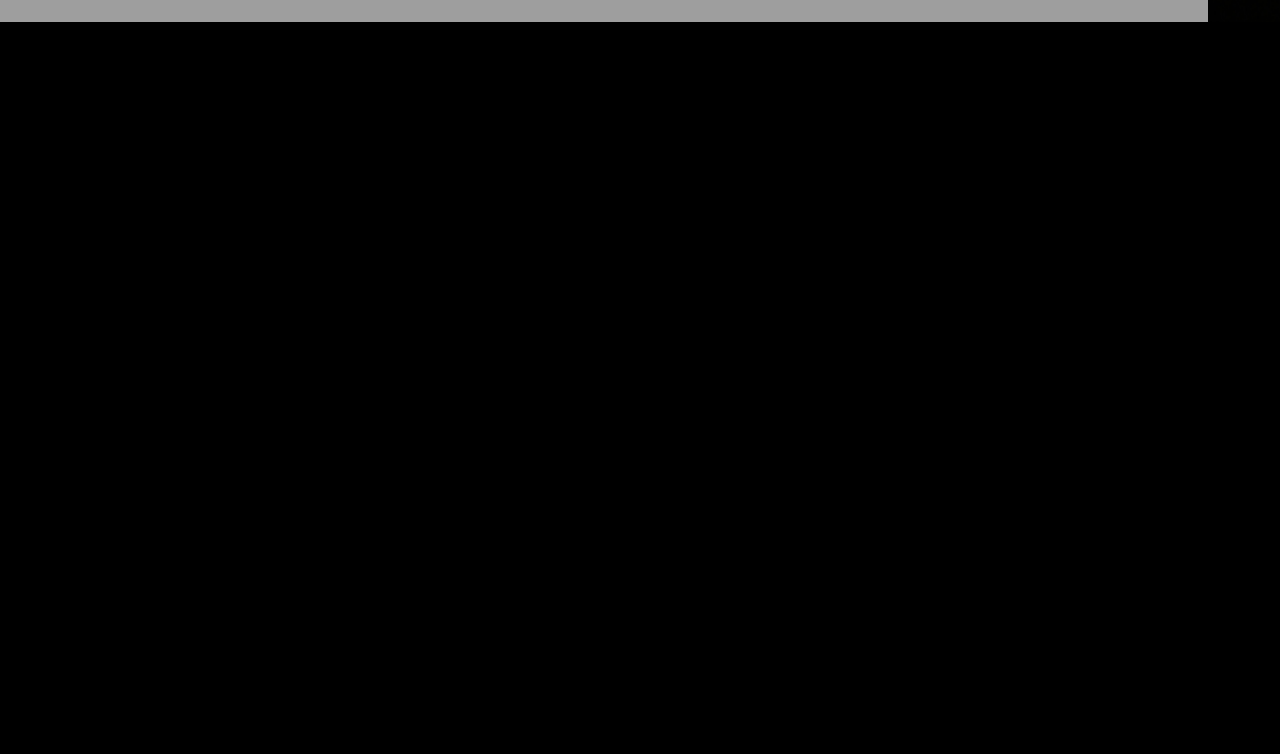
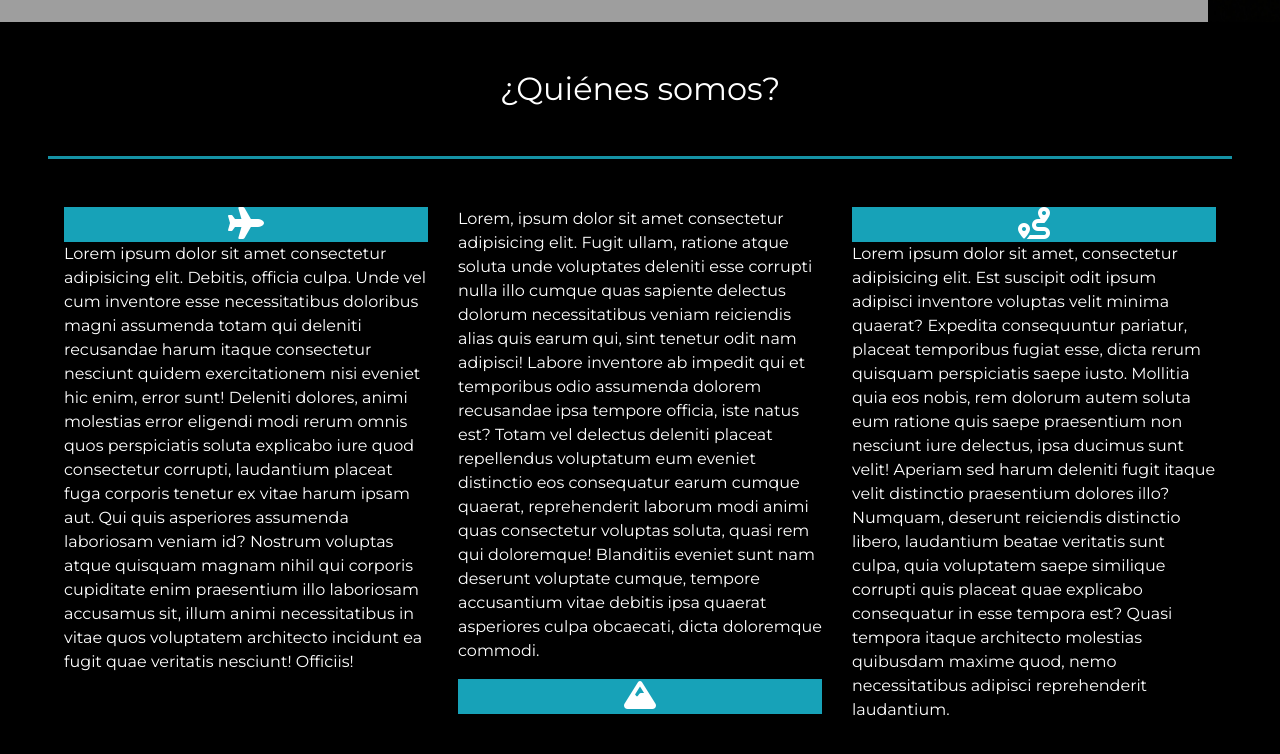
Before and after one commit to seba210391/ViajesChile, a plain HTML site: page index.html in a window 1280 px wide. Shown: the part 778-1532 px from the top of the page. Before the commit the page ends 800 px from the top, so only its background shows below. Drawn offline with nearby package versions, Linux system fonts and the light colour scheme; grey boxes are pictures that could not be loaded.

Commit message:
añadí QuienesSomos

```diff
--- a/index.html
+++ b/index.html
@@ -70,6 +70,35 @@
         </div>
     </div>
 
+    <section id="QuienesSomos" class="my-5 px-5 pb-5 d-none d-lg-block">
+        <h2 class="text-center">¿Quiénes somos?</h2>
+        <hr class="bg-info my-5">
+
+        <div class="row px-3">
+            <div class="col-12 col-lg-4">
+                <div class="bg-info text-center">
+                    <i class="fas fa-plane fa-2x"></i>
+                </div>
+                <p>Lorem ipsum dolor sit amet consectetur adipisicing elit. Debitis, officia culpa. Unde vel cum inventore esse necessitatibus doloribus magni assumenda totam qui deleniti recusandae harum itaque consectetur nesciunt quidem exercitationem nisi eveniet hic enim, error sunt! Deleniti dolores, animi molestias error eligendi modi rerum omnis quos perspiciatis soluta explicabo iure quod consectetur corrupti, laudantium placeat fuga corporis tenetur ex vitae harum ipsam aut. Qui quis asperiores assumenda laboriosam veniam id? Nostrum voluptas atque quisquam magnam nihil qui corporis cupiditate enim praesentium illo laboriosam accusamus sit, illum animi necessitatibus in vitae quos voluptatem architecto incidunt ea fugit quae veritatis nesciunt! Officiis!</p>
+            </div>
+
+            <div class=" col-12 col-lg-4">
+                <p>Lorem, ipsum dolor sit amet consectetur adipisicing elit. Fugit ullam, ratione atque soluta unde voluptates deleniti esse corrupti nulla illo cumque quas sapiente delectus dolorum necessitatibus veniam reiciendis alias quis earum qui, sint tenetur odit nam adipisci! Labore inventore ab impedit qui et temporibus odio assumenda dolorem recusandae ipsa tempore officia, iste natus est? Totam vel delectus deleniti placeat repellendus voluptatum eum eveniet distinctio eos consequatur earum cumque quaerat, reprehenderit laborum modi animi quas consectetur voluptas soluta, quasi rem qui doloremque! Blanditiis eveniet sunt nam deserunt voluptate cumque, tempore accusantium vitae debitis ipsa quaerat asperiores culpa obcaecati, dicta doloremque commodi.</p>
+                <div class="bg-info text-center">
+                    <i class="fas fa-mountain fa-2x"></i>
+                </div>
+            </div>
+
+            <div class=" col-12 col-lg-4">
+                <div class="bg-info text-center">
+                    <i class="fas fa-route fa-2x"></i>
+                </div>
+                <p>Lorem ipsum dolor sit amet, consectetur adipisicing elit. Est suscipit odit ipsum adipisci inventore voluptas velit minima quaerat? Expedita consequuntur pariatur, placeat temporibus fugiat esse, dicta rerum quisquam perspiciatis saepe iusto. Mollitia quia eos nobis, rem dolorum autem soluta eum ratione quis saepe praesentium non nesciunt iure delectus, ipsa ducimus sunt velit! Aperiam sed harum deleniti fugit itaque velit distinctio praesentium dolores illo? Numquam, deserunt reiciendis distinctio libero, laudantium beatae veritatis sunt culpa, quia voluptatem saepe similique corrupti quis placeat quae explicabo consequatur in esse tempora est? Quasi tempora itaque architecto molestias quibusdam maxime quod, nemo necessitatibus adipisci reprehenderit laudantium.</p>
+            </div>
+        </div>
+    </section>
+
+
 
 <script src="https://code.jquery.com/jquery-3.6.0.min.js" integrity="sha256-/xUj+3OJU5yExlq6GSYGSHk7tPXikynS7ogEvDej/m4=" crossorigin="anonymous"></script>
 <script src="https://cdn.jsdelivr.net/npm/popper.js@1.16.1/dist/umd/popper.min.js" integrity="sha384-9/reFTGAW83EW2RDu2S0VKaIzap3H66lZH81PoYlFhbGU+6BZp6G7niu735Sk7lN" crossorigin="anonymous"></script>
```
